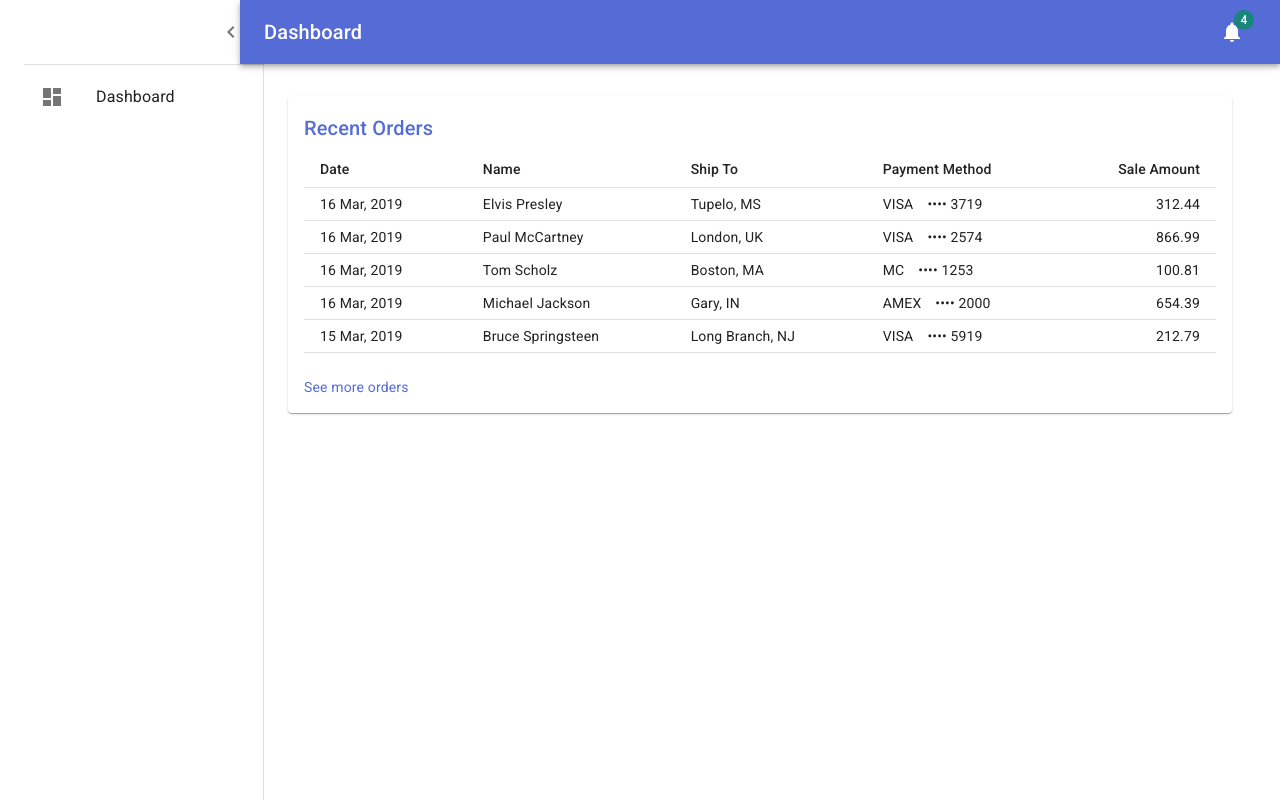
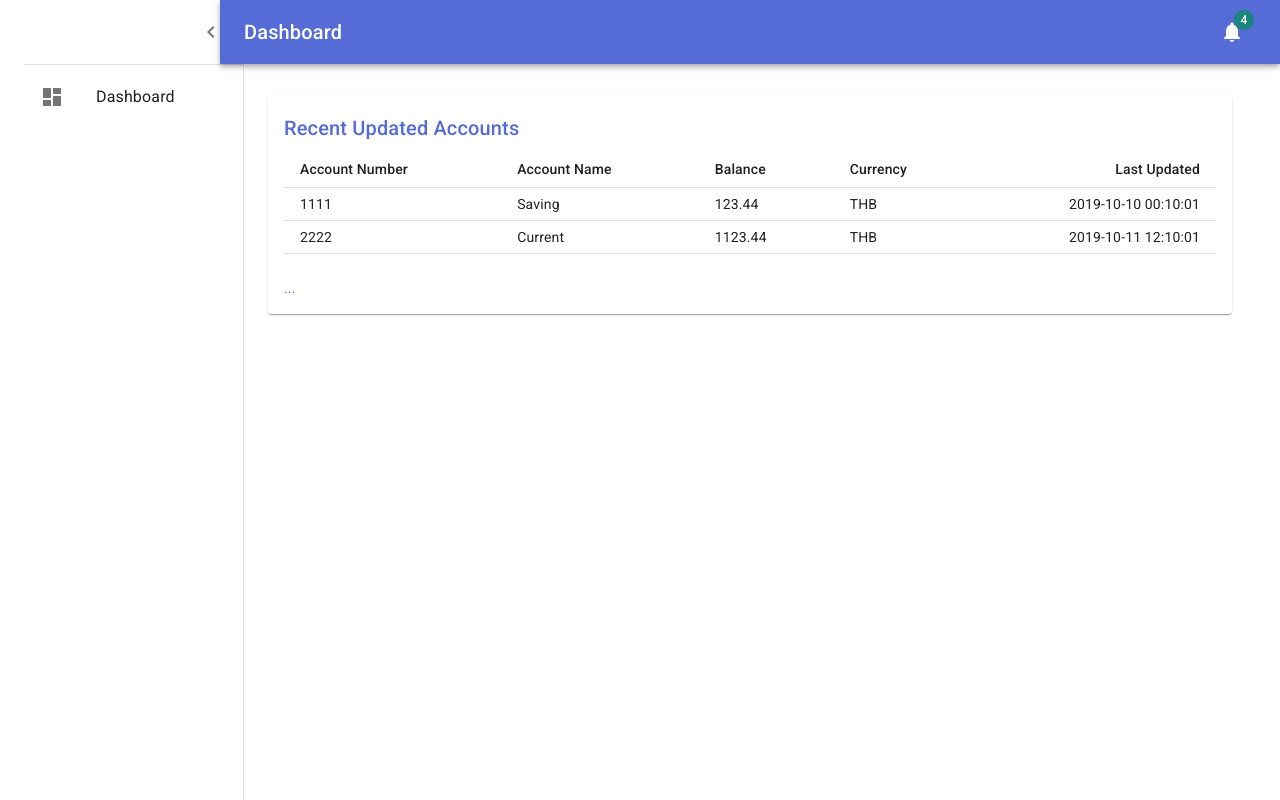
Before and after one commit to sloppycoder/demo-ui, a React (Create React App) app: page / in a window 1280 px wide. Built offline with nearby package versions, Linux system fonts and the light colour scheme.

Commit message:
rename orders to accounts

```diff
--- /dev/null
+++ b/src/Accounts.js
@@ -0,0 +1,70 @@
+/* eslint-disable no-script-url */
+
+import React from "react";
+import Link from "@material-ui/core/Link";
+import { makeStyles } from "@material-ui/core/styles";
+import Table from "@material-ui/core/Table";
+import TableBody from "@material-ui/core/TableBody";
+import TableCell from "@material-ui/core/TableCell";
+import TableHead from "@material-ui/core/TableHead";
+import TableRow from "@material-ui/core/TableRow";
+import Title from "./Title";
+
+// Generate Order Data
+function createData(
+  id,
+  accountId,
+  accountName,
+  balance,
+  currency,
+  lastUpdated
+) {
+  return { id, accountId, accountName, balance, currency, lastUpdated };
+}
+
+const rows = [
+  createData(0, "1111", "Saving", 123.44, "THB", "2019-10-10 00:10:01"),
+  createData(1, "2222", "Current", 1123.44, "THB", "2019-10-11 12:10:01")
+];
+
+const useStyles = makeStyles(theme => ({
+  seeMore: {
+    marginTop: theme.spacing(3)
+  }
+}));
+
+export default function Orders() {
+  const classes = useStyles();
+  return (
+    <React.Fragment>
+      <Title>Recent Updated Accounts</Title>
+      <Table size="small">
+        <TableHead>
+          <TableRow>
+            <TableCell>Account Number</TableCell>
+            <TableCell>Account Name</TableCell>
+            <TableCell>Balance</TableCell>
+            <TableCell>Currency</TableCell>
+            <TableCell align="right">Last Updated</TableCell>
+          </TableRow>
+        </TableHead>
+        <TableBody>
+          {rows.map(row => (
+            <TableRow key={row.id}>
+              <TableCell>{row.accountId}</TableCell>
+              <TableCell>{row.accountName}</TableCell>
+              <TableCell>{row.balance}</TableCell>
+              <TableCell>{row.currency}</TableCell>
+              <TableCell align="right">{row.lastUpdated}</TableCell>
+            </TableRow>
+          ))}
+        </TableBody>
+      </Table>
+      <div className={classes.seeMore}>
+        <Link color="primary" href="javascript:;">
+          ...
+        </Link>
+      </div>
+    </React.Fragment>
+  );
+}
--- a/src/Dashboard.js
+++ b/src/Dashboard.js
@@ -18,9 +18,9 @@ import MenuIcon from "@material-ui/icons/Menu";
 import ChevronLeftIcon from "@material-ui/icons/ChevronLeft";
 import NotificationsIcon from "@material-ui/icons/Notifications";
 import { mainListItems } from "./listItems";
-import Orders from "./Orders";
+import Orders from "./Accounts";
 
-const drawerWidth = 240;
+const drawerWidth = 220;
 
 const useStyles = makeStyles(theme => ({
   root: {
--- a/src/Orders.js
+++ /dev/null
@@ -1,66 +0,0 @@
-/* eslint-disable no-script-url */
-
-import React from 'react';
-import Link from '@material-ui/core/Link';
-import { makeStyles } from '@material-ui/core/styles';
-import Table from '@material-ui/core/Table';
-import TableBody from '@material-ui/core/TableBody';
-import TableCell from '@material-ui/core/TableCell';
-import TableHead from '@material-ui/core/TableHead';
-import TableRow from '@material-ui/core/TableRow';
-import Title from './Title';
-
-// Generate Order Data
-function createData(id, date, name, shipTo, paymentMethod, amount) {
-  return { id, date, name, shipTo, paymentMethod, amount };
-}
-
-const rows = [
-  createData(0, '16 Mar, 2019', 'Elvis Presley', 'Tupelo, MS', 'VISA ⠀•••• 3719', 312.44),
-  createData(1, '16 Mar, 2019', 'Paul McCartney', 'London, UK', 'VISA ⠀•••• 2574', 866.99),
-  createData(2, '16 Mar, 2019', 'Tom Scholz', 'Boston, MA', 'MC ⠀•••• 1253', 100.81),
-  createData(3, '16 Mar, 2019', 'Michael Jackson', 'Gary, IN', 'AMEX ⠀•••• 2000', 654.39),
-  createData(4, '15 Mar, 2019', 'Bruce Springsteen', 'Long Branch, NJ', 'VISA ⠀•••• 5919', 212.79),
-];
-
-const useStyles = makeStyles(theme => ({
-  seeMore: {
-    marginTop: theme.spacing(3),
-  },
-}));
-
-export default function Orders() {
-  const classes = useStyles();
-  return (
-    <React.Fragment>
-      <Title>Recent Orders</Title>
-      <Table size="small">
-        <TableHead>
-          <TableRow>
-            <TableCell>Date</TableCell>
-            <TableCell>Name</TableCell>
-            <TableCell>Ship To</TableCell>
-            <TableCell>Payment Method</TableCell>
-            <TableCell align="right">Sale Amount</TableCell>
-          </TableRow>
-        </TableHead>
-        <TableBody>
-          {rows.map(row => (
-            <TableRow key={row.id}>
-              <TableCell>{row.date}</TableCell>
-              <TableCell>{row.name}</TableCell>
-              <TableCell>{row.shipTo}</TableCell>
-              <TableCell>{row.paymentMethod}</TableCell>
-              <TableCell align="right">{row.amount}</TableCell>
-            </TableRow>
-          ))}
-        </TableBody>
-      </Table>
-      <div className={classes.seeMore}>
-        <Link color="primary" href="javascript:;">
-          See more orders
-        </Link>
-      </div>
-    </React.Fragment>
-  );
-}
```
